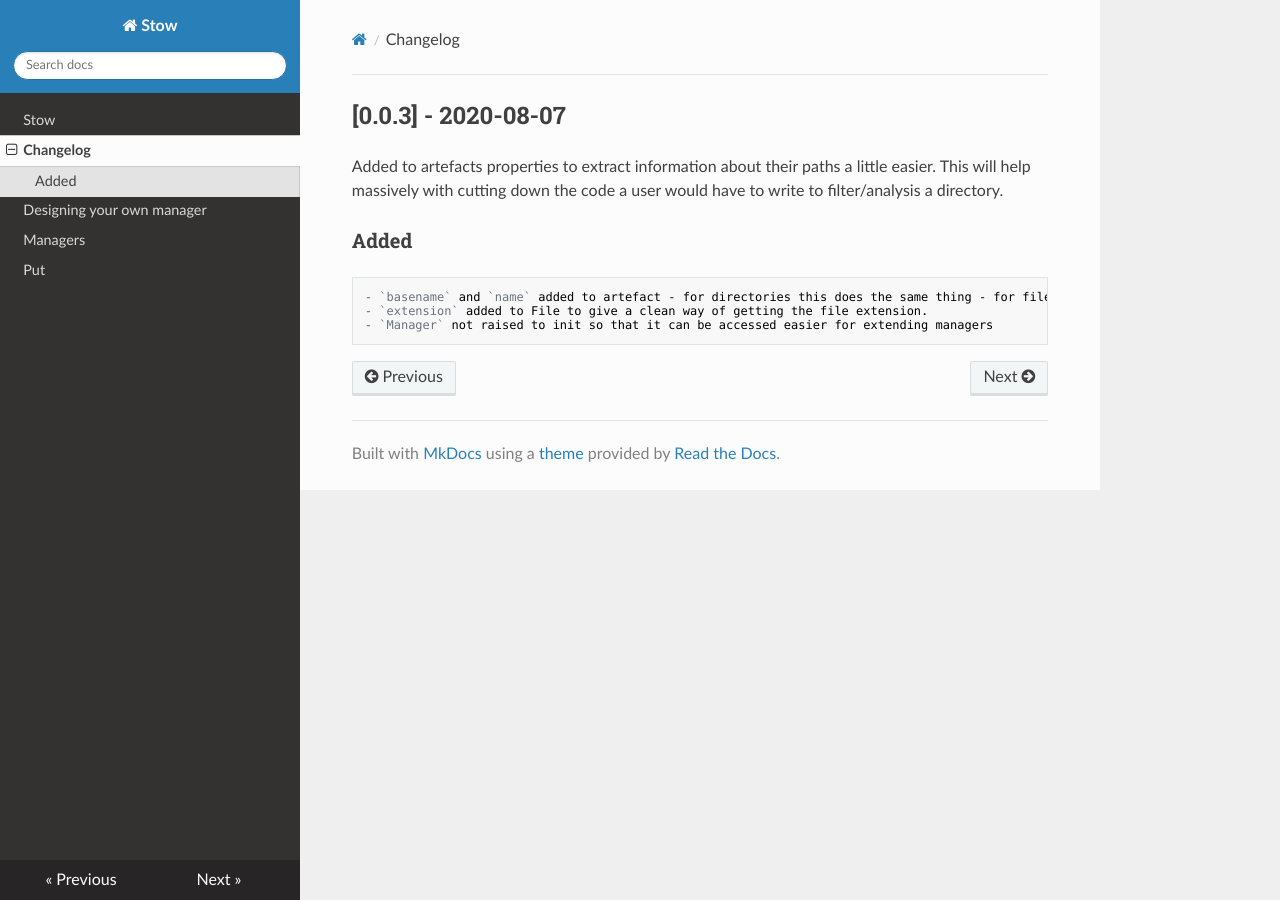
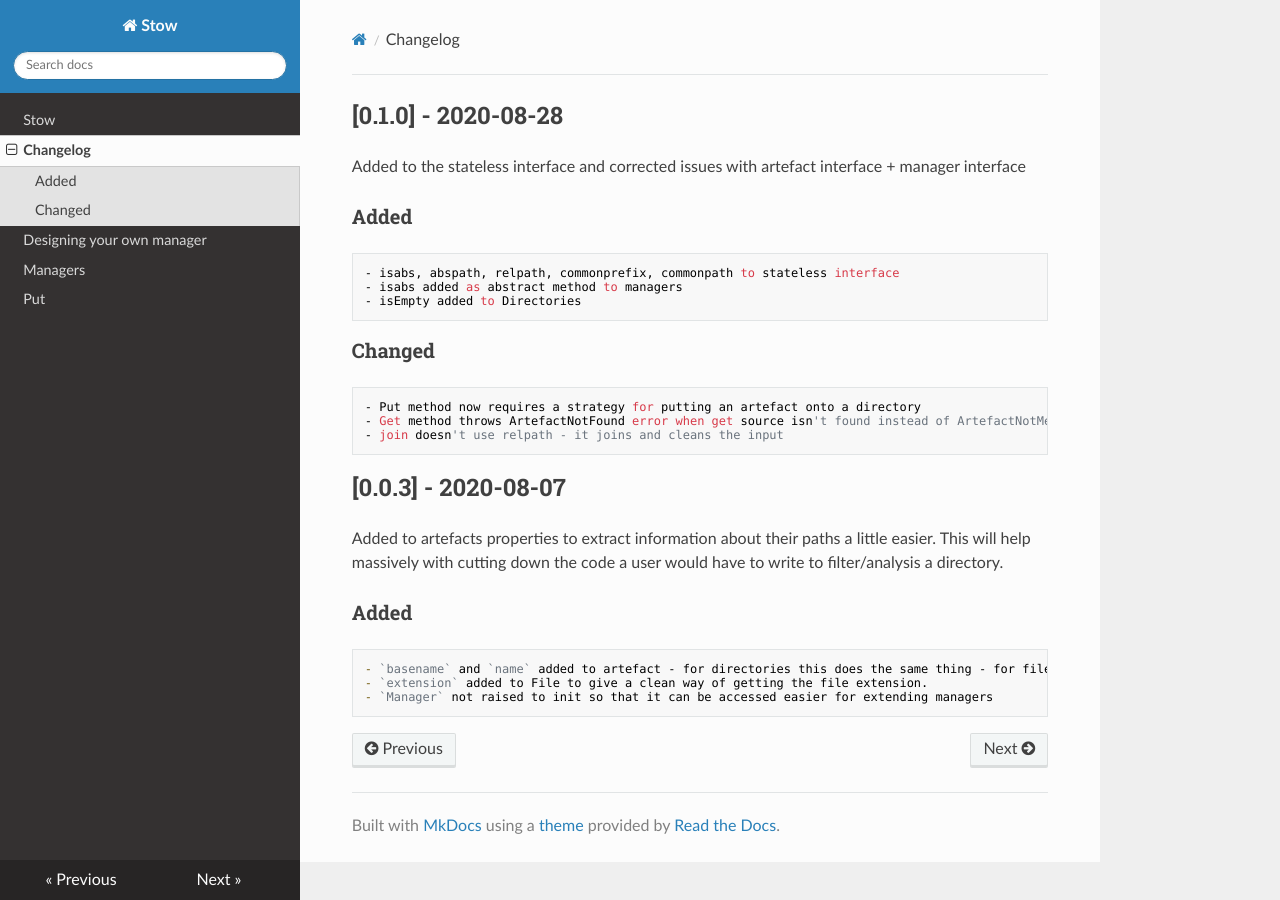
Before and after one commit to Kieran-Bacon/stow, an MkDocs documentation site: the page built from docs/changelog.md, in a window 1280 px wide. Built offline with MkDocs 1.6.1, drawn with Linux system fonts in a browser that asks for light colours; nearby versions of some CDN libraries.

Commit message:
update version and changelog

```diff
--- a/docs/changelog.md
+++ b/docs/changelog.md
@@ -1,3 +1,17 @@
+## [0.1.0] -  2020-08-28
+
+Added to the stateless interface and corrected issues with artefact interface + manager interface
+
+### Added
+    - isabs, abspath, relpath, commonprefix, commonpath to stateless interface
+    - isabs added as abstract method to managers
+    - isEmpty added to Directories
+
+### Changed
+    - Put method now requires a strategy for putting an artefact onto a directory
+    - Get method throws ArtefactNotFound error when get source isn't found instead of ArtefactNotMember
+    - join doesn't use relpath - it joins and cleans the input
+
 ## [0.0.3] -  2020-08-07
 
 Added to artefacts properties to extract information about their paths a little easier. This will help massively with cutting down the code a user would have to write to filter/analysis a directory.
--- a/setup.py
+++ b/setup.py
@@ -7,7 +7,7 @@ with open(os.path.join(os.path.dirname(__file__), 'requirements.txt')) as fh:
 setup(
     name='stow',
     install_requires=requires,
-    version="0.0.3",
+    version="0.1.0",
     description="",
 
     author="Kieran Bacon",
@@ -16,9 +16,6 @@ setup(
     packages=[package for package in find_packages() if not package.startswith("tests")],
 
     entry_points={
-        'console_scripts': [
-            'backup = stow.backup:BackupManager.main',
-        ],
         'stow_managers': [
             'fs=stow.managers:FS',
             'lfs=stow.managers:FS',
```
